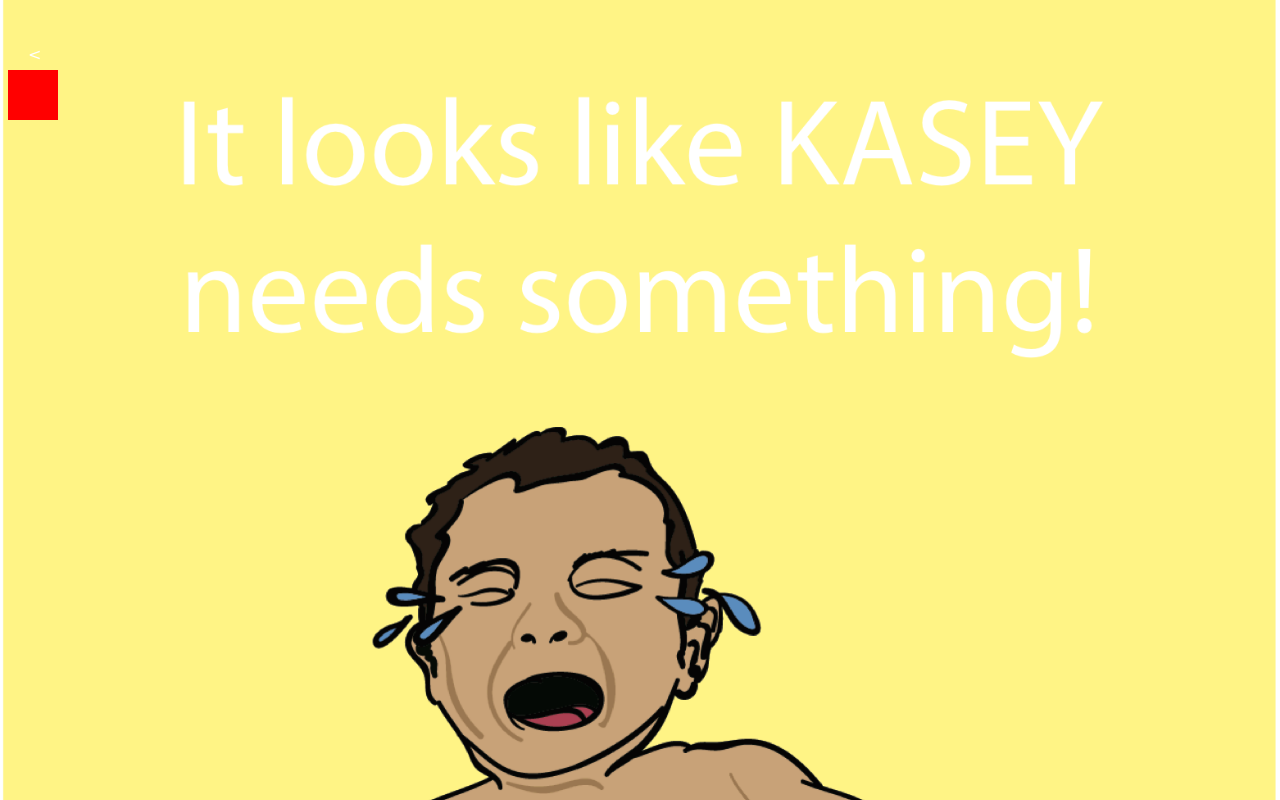
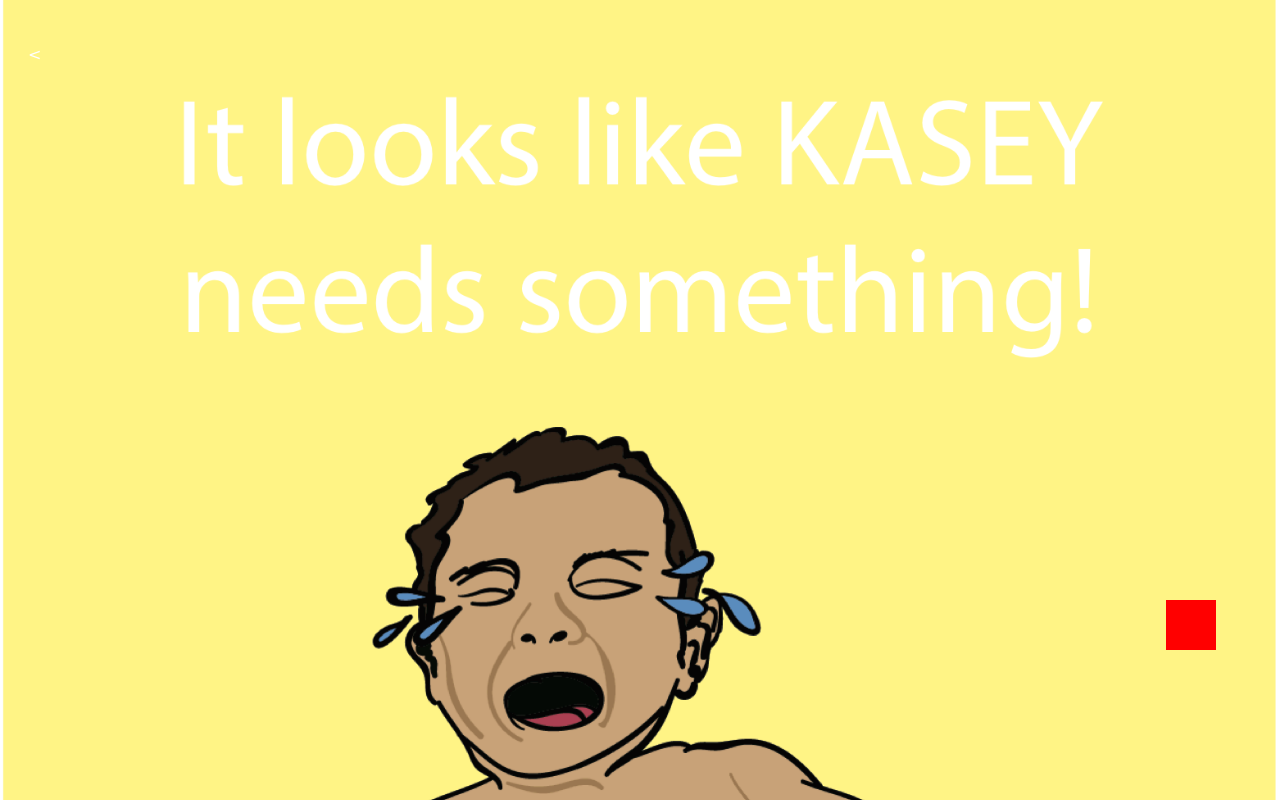
Before and after one commit to aishaf/kasey, a plain HTML site: page crying.html in a window 1280 px wide. Drawn offline with Linux system fonts and the light colour scheme.

Commit message:
Update index.css

```diff
--- a/index.css
+++ b/index.css
@@ -52,8 +52,9 @@
 .stopCrying {
     width: 50px;
     height: 50px;
-    bottom: 80%;
-    left: 5%;
+    position: fixed;
+    top: 75%;
+    right: 5%;
     background-color: red;
 }
 
```
